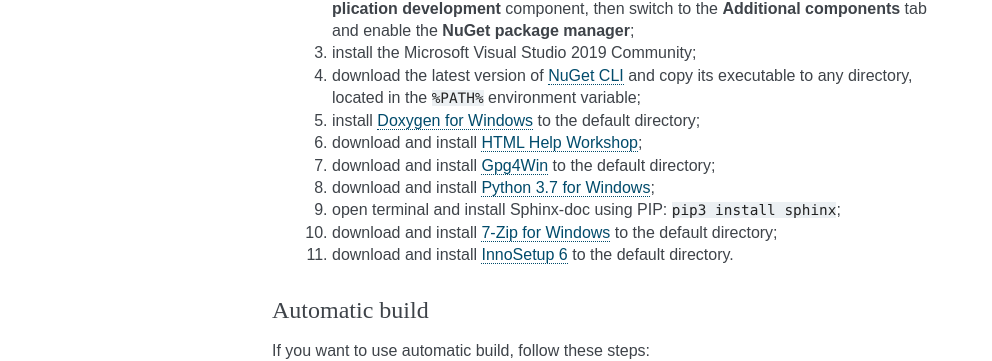
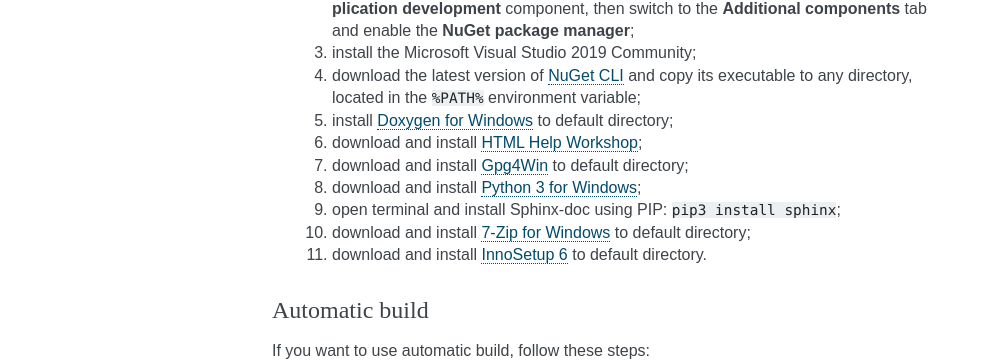
Before and after one commit to xvitaly/mhed, a Sphinx documentation site: the page built from docs/source/development.rst, in a window 1280 px wide. Shown: the part 529-890 px from the top of the page, without its empty margins (148-1140 px from the left). Built offline with Sphinx 7.4.7, drawn with Linux system fonts in a browser that asks for light colours.

```diff
--- a/docs/source/development.rst
+++ b/docs/source/development.rst
@@ -35,13 +35,13 @@ First you will need to install C# complier, Microsoft .NET Framework SDK and oth
   2. select the **Microsoft Visual Studio 2019 Community**, enable the **Classic .NET application development** component, then switch to the **Additional components** tab and enable the **NuGet package manager**;
   3. install the Microsoft Visual Studio 2019 Community;
   4. download the latest version of `NuGet CLI <https://www.nuget.org/downloads>`_ and copy its executable to any directory, located in the ``%PATH%`` environment variable;
-  5. install `Doxygen for Windows <http://www.doxygen.nl/download.html>`_ to the default directory;
+  5. install `Doxygen for Windows <http://www.doxygen.nl/download.html>`_ to default directory;
   6. download and install `HTML Help Workshop <https://www.microsoft.com/en-us/download/details.aspx?id=21138>`_;
-  7. download and install `Gpg4Win <https://www.gpg4win.org/>`_ to the default directory;
-  8. download and install `Python 3.7 for Windows <https://www.python.org/downloads/windows/>`_;
+  7. download and install `Gpg4Win <https://www.gpg4win.org/>`_ to default directory;
+  8. download and install `Python 3 for Windows <https://www.python.org/downloads/windows/>`_;
   9. open terminal and install Sphinx-doc using PIP: ``pip3 install sphinx``;
-  10. download and install `7-Zip for Windows <https://www.7-zip.org/download.html>`_ to the default directory;
-  11. download and install `InnoSetup 6 <http://www.jrsoftware.org/isdl.php>`_ to the default directory.
+  10. download and install `7-Zip for Windows <https://www.7-zip.org/download.html>`_ to default directory;
+  11. download and install `InnoSetup 6 <http://www.jrsoftware.org/isdl.php>`_ to default directory.
 
 Automatic build
 ^^^^^^^^^^^^^^^^^^^^^^^^^
--- a/docs/source/getting-started.rst
+++ b/docs/source/getting-started.rst
@@ -54,7 +54,7 @@ Data files storage
 
 All program settings are stored in the ``%LOCALAPPDATA%\EasyCoding_Team`` directory (each subdirectory for every version).
 
-Logs -- ``%TEMP%\mhed``.
+Logs -- ``%LOCALAPPDATA%\mhed\logs``.
 
 .. index:: removing program, uninstalling program
 .. _gs-uninstall:
```
Also changed, not shown: 1 other file.
